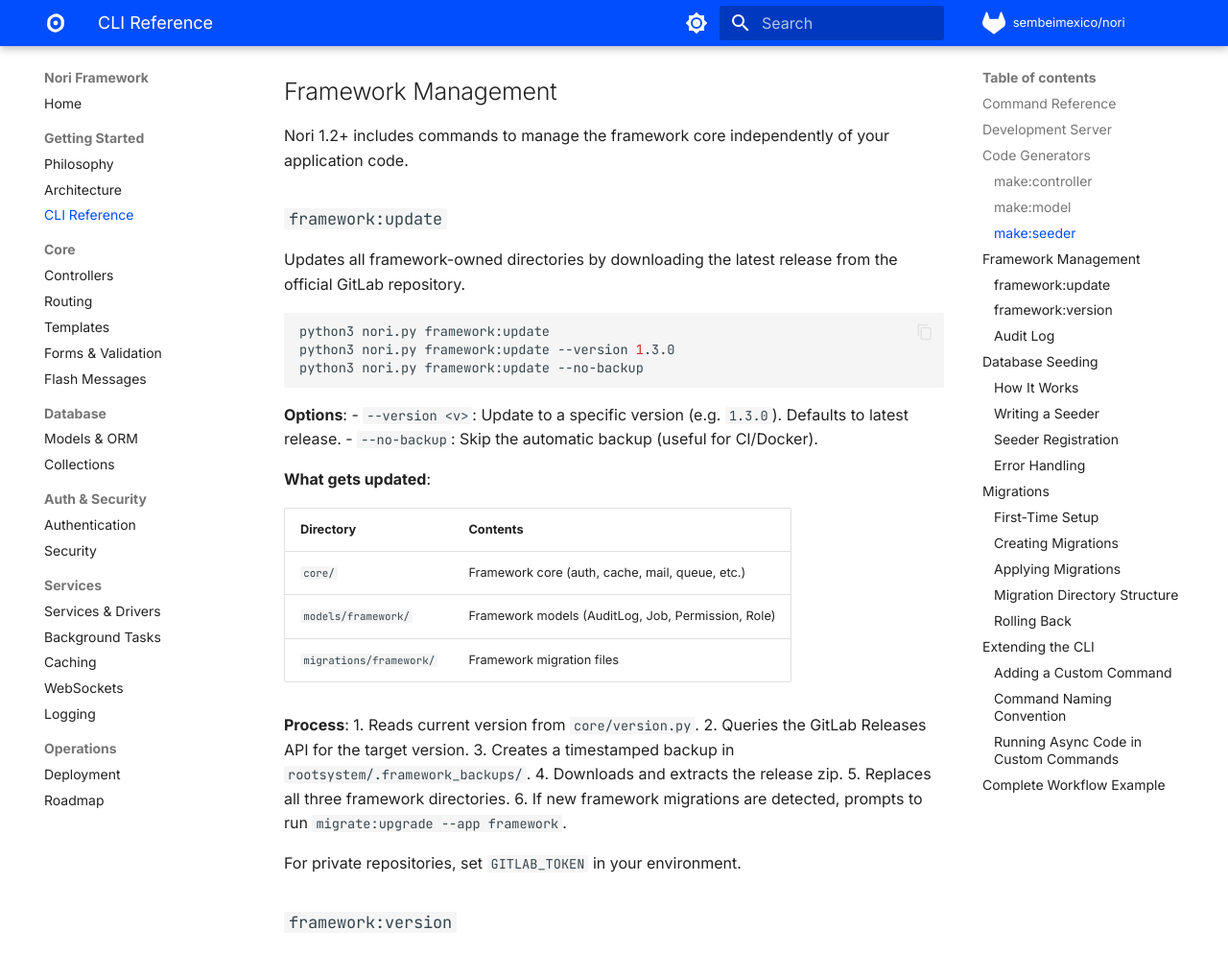
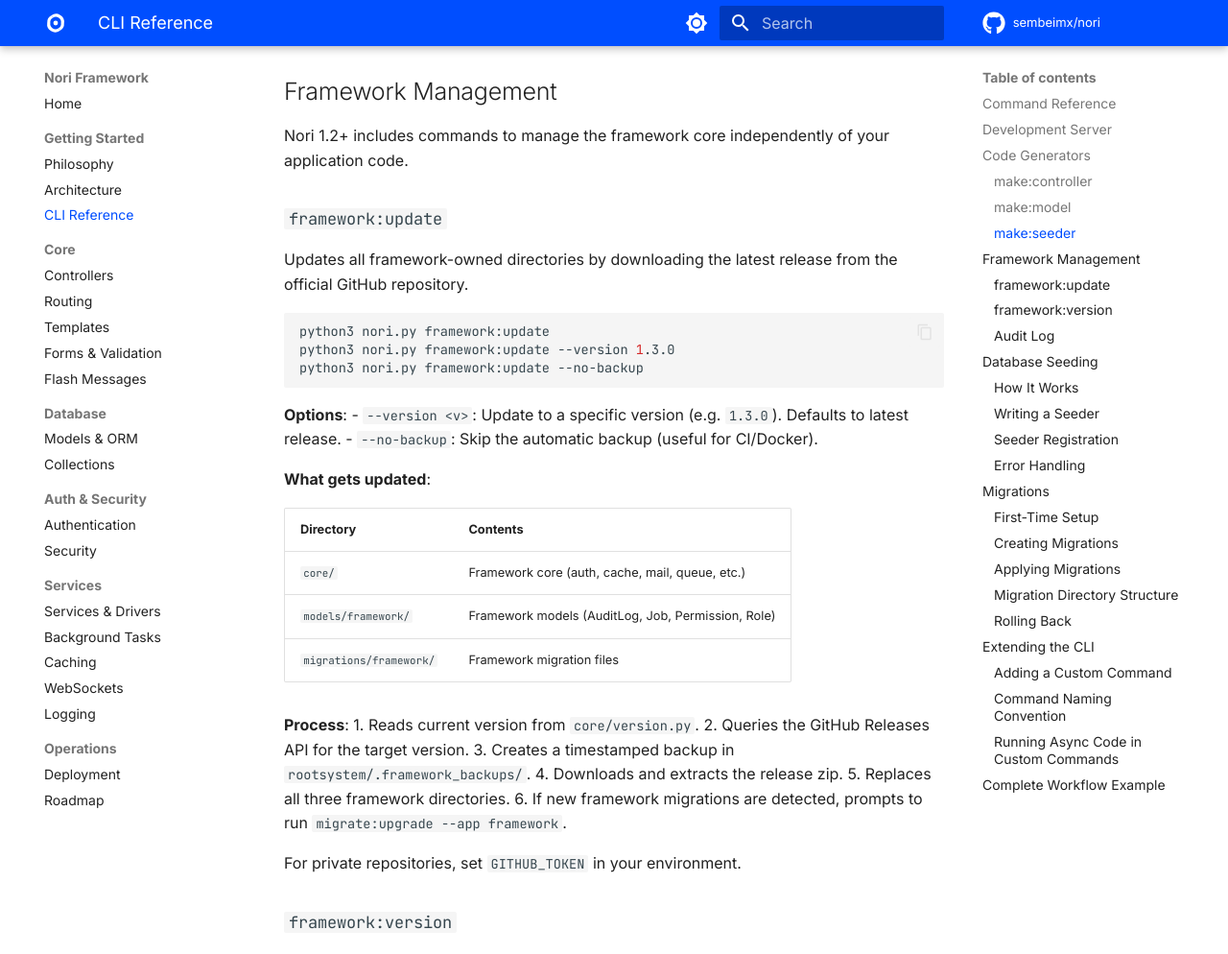
Before and after one commit to sembeimx/nori, an MkDocs documentation site: the page built from docs/cli.md, in a window 1280 px wide and 1400 px high, scrolled down 4151 px. Shown: the top 994 px of the window at 96% size. Built offline with MkDocs 1.6.1 and Material for MkDocs 9.7.7, drawn with Linux system fonts in a browser that asks for light colours; comment, search, counter and statistics services are not loaded; some of the changed text lies outside the part shown.

Commit message:
chore: migrate from GitLab to GitHub
- Update all repo URLs and API calls from GitLab to GitHub
- Add CONTRIBUTING.md and issue templates
- Update framework:update to use GitHub Releases API

````diff
--- a/docs/cli.md
+++ b/docs/cli.md
@@ -22,7 +22,7 @@ python3 nori.py <command> [arguments]
 | `migrate:downgrade` | Roll back migrations |
 | `db:seed` | Run all registered database seeders |
 | `queue:work` | Run the persistent job queue worker |
-| `framework:update` | Update the Nori core from GitLab |
+| `framework:update` | Update the Nori core from GitHub |
 | `framework:version` | Show the current framework version |
 | `audit:purge` | Purge old audit log entries |
 
@@ -186,7 +186,7 @@ Nori 1.2+ includes commands to manage the framework core independently of your a
 
 ### `framework:update`
 
-Updates all framework-owned directories by downloading the latest release from the official GitLab repository.
+Updates all framework-owned directories by downloading the latest release from the official GitHub repository.
 
 ```bash
 python3 nori.py framework:update
@@ -208,13 +208,13 @@ python3 nori.py framework:update --no-backup
 
 **Process**:
 1. Reads current version from `core/version.py`.
-2. Queries the GitLab Releases API for the target version.
+2. Queries the GitHub Releases API for the target version.
 3. Creates a timestamped backup in `rootsystem/.framework_backups/`.
 4. Downloads and extracts the release zip.
 5. Replaces all three framework directories.
 6. If new framework migrations are detected, prompts to run `migrate:upgrade --app framework`.
 
-For private repositories, set `GITLAB_TOKEN` in your environment.
+For private repositories, set `GITHUB_TOKEN` in your environment.
 
 ### `framework:version`
 
--- a/mkdocs.yml
+++ b/mkdocs.yml
@@ -3,8 +3,8 @@ site_url: https://nori.sembei.mx
 site_description: Opinionated async web framework for Python — structured, secure, and lightweight.
 site_author: Sembei
 
-repo_url: https://gitlab.com/sembeimexico/nori
-repo_name: sembeimexico/nori
+repo_url: https://github.com/sembeimx/nori
+repo_name: sembeimx/nori
 
 theme:
   name: material
@@ -36,7 +36,7 @@ theme:
     - content.code.copy
     - content.code.annotate
   icon:
-    repo: fontawesome/brands/gitlab
+    repo: fontawesome/brands/github
 
 nav:
   - Home: index.md
@@ -90,6 +90,6 @@ extra_css:
 
 extra:
   social:
-    - icon: fontawesome/brands/gitlab
-      link: https://gitlab.com/sembeimexico/nori
+    - icon: fontawesome/brands/github
+      link: https://github.com/sembeimx/nori
   generator: false
````
Also changed, not shown: CONTRIBUTING.md (added, +41 -0 lines), README.md (+1 -1 lines), docs/deployment.md (+2 -2 lines), docs/index.md (+2 -2 lines), nori.py (+22 -24 lines), .github/ISSUE_TEMPLATE/bug_report.md (added), .github/ISSUE_TEMPLATE/feature_request.md (added), 1 other file.
